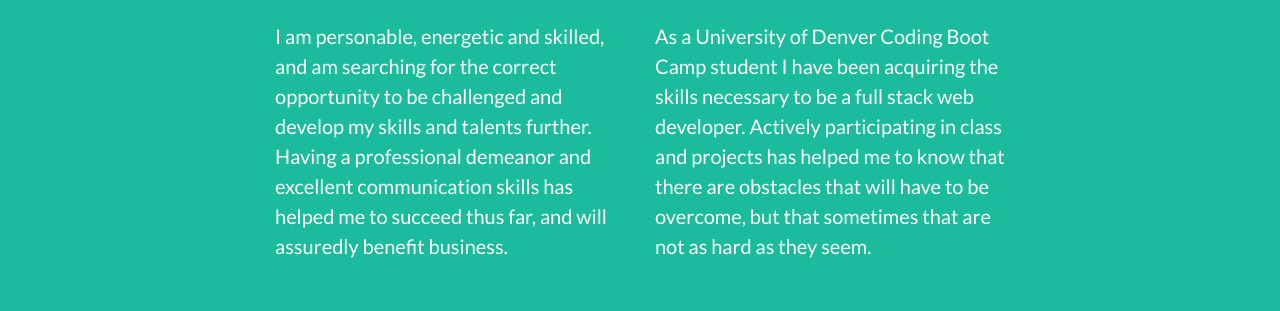
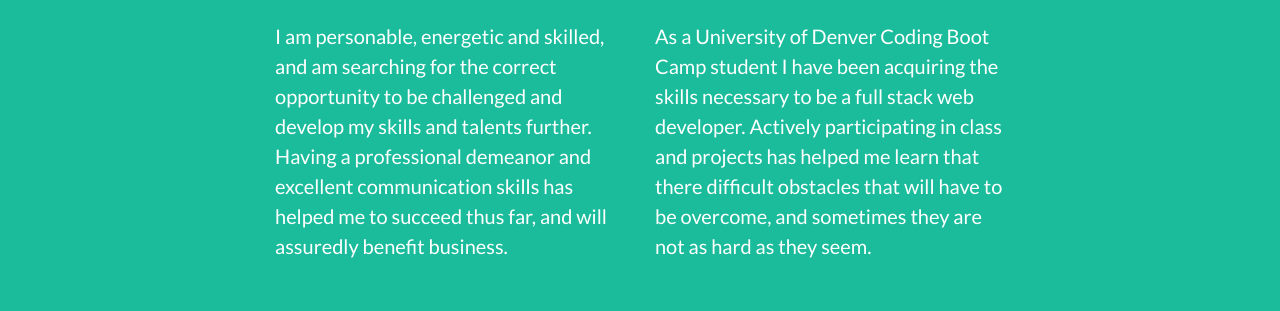
Before and after one commit to samanthascott1992/Responsive-Portfolio, a plain HTML site: page index.html in a window 1280 px wide. Shown: the part 757-1068 px from the top of the page. Drawn offline with Linux system fonts and the light colour scheme.

Commit message:
updating statement

```diff
--- a/index.html
+++ b/index.html
@@ -85,7 +85,7 @@
           <p class="lead"> I am personable, energetic and skilled, and am searching for the correct opportunity to be challenged and develop my skills and talents further. Having a professional demeanor and excellent communication skills has helped me to succeed thus far, and will assuredly benefit business. </p>
         </div>
         <div class="col-lg-4 mr-auto">
-          <p class="lead"> As a University of Denver Coding Boot Camp student I have been acquiring the skills necessary to be a full stack web developer. Actively participating in class and projects has helped me to know that there are obstacles that will have to be overcome, but that sometimes that are not as hard as they seem.
+          <p class="lead"> As a University of Denver Coding Boot Camp student I have been acquiring the skills necessary to be a full stack web developer. Actively participating in class and projects has helped me learn that there difficult obstacles that will have to be overcome, and sometimes they are not as hard as they seem.
           </p>
 
         </div>
```
